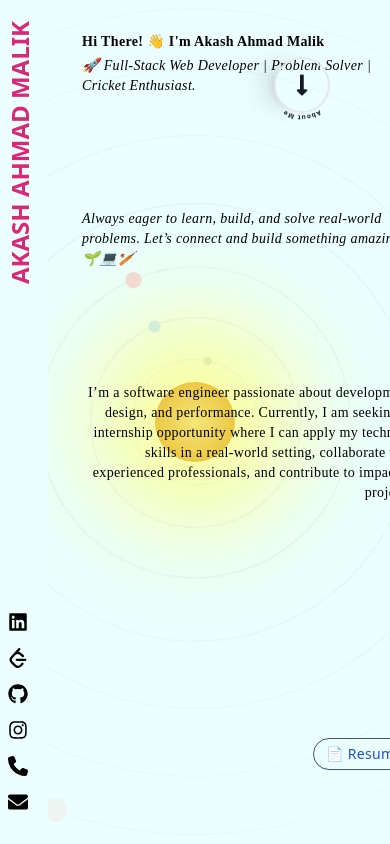
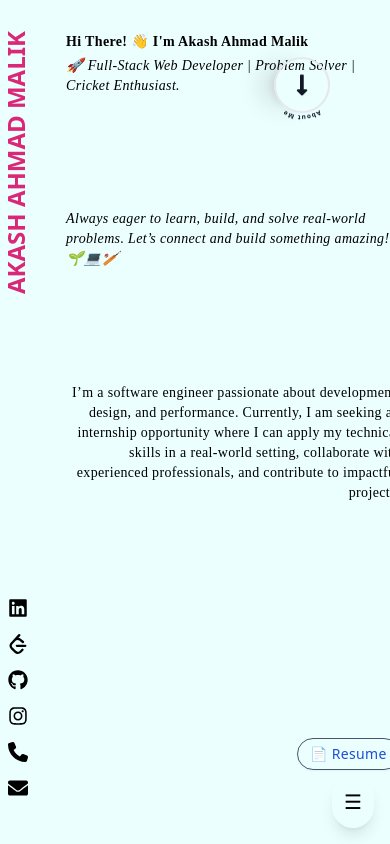
Before and after one commit to mehraan09/akash12, a Next.js app: page / in a window 390 px wide. Built offline with nearby package versions, Linux system fonts and the light colour scheme; a web font is replaced by a local one.

Commit message:
hamburgi

```diff
--- a/app/layout.tsx
+++ b/app/layout.tsx
@@ -75,10 +75,10 @@ export default function RootLayout({
         <div className="overflow-auto md:overflow-visible bg-[#ebfffe] z-[40]">
         <div className="fixed inset-0 z-0"><PlanetOrbit></PlanetOrbit></div>
 
-        <div className="fixed md:top-[1.7vh] md:left-[1vw] md:h-[96.6dvh] h-[100dvh] md:w-[6rem] w-[3rem] md:border rounded-lg dark:border-white border-black  bg-[#ebfffe] z-[100]">
+        <div className="fixed top-[1.7vh] md:left-4 h-[96.6dvh] md:w-[6rem] w-[2.5rem] md:border rounded-lg dark:border-white border-black  bg-[#ebfffe] z-[100]">
           <Me/></div>
 
-          <div className="ml-[4rem] md:ml-[7.8rem] h-[100dvh] flex z-40 ">
+          <div className="ml-[3rem] md:ml-[7.8rem] h-[100dvh] flex z-40 ">
             <NavBar />
             <div className={`flex-grow z-20`}>{children}</div>
             <div className="md:flex hidden z-30">
--- a/components/mainpage/bg.tsx
+++ b/components/mainpage/bg.tsx
@@ -13,7 +13,7 @@ const planetData = [
 
 const PlanetOrbit = () => {
   return (
-<div className="absolute inset-0 flex items-center justify-center overflow-hidden pointer-events-none z-0 opacity-80">
+<div className="absolute inset-0 hidden md:flex items-center justify-center overflow-hidden pointer-events-none z-0 opacity-80">
   <div className="w-20 h-20 bg-yellow-500 dark:bg-yellow-400 rounded-full absolute z-20
   shadow-[0_0_100px_60px_rgba(255,255,120,0.95)] dark:shadow-[0_0_100px_50px_rgba(255,255,120,0.8)]
   before:content-[''] before:absolute before:inset-0 before:rounded-full
--- a/components/mySelf.tsx
+++ b/components/mySelf.tsx
@@ -5,7 +5,7 @@ export default function Me() {
   return (
     <div className="">
         <Link href={"/"}>
-          <p className="absolute md:left-4 left-2 right-8 top-40 md:top-36 pt-4 -rotate-90 mt-24 whitespace-nowrap text-2xl font-bold text-pink-600 dark:text-white cursor-pointer ">
+          <p className="absolute md:left-4 left-2 right-8 top-40  pt-4 -rotate-90 mt-24 whitespace-nowrap text-2xl font-bold text-pink-600 dark:text-white cursor-pointer ">
             AKASH AHMAD MALIK
           </p>
         </Link>
--- a/components/navs.tsx
+++ b/components/navs.tsx
@@ -2,6 +2,7 @@
 import { usePathname } from 'next/navigation'
 import RightArrow from './rightArrow'
 import Link from 'next/link'
+import { useState } from 'react'
 
 const navs = [
     { nav: "Home", route: "/", color: "bg-red-300" },
@@ -16,9 +17,54 @@ const navs = [
 
 export default function NavBar() {
   const pathname = usePathname()
+  const [isOpen, setIsOpen] = useState(false);
 
   return (
-    <div className="md:m-4 max-h-[100dvh] w-[94.8vw] md:w-[24rem] rounded-lg md:border border-black dark:border-white z-50 transition-colors duration-300">
+    <>
+
+          {/* Mobile hamburger button */}
+      <button
+        onClick={() => setIsOpen(!isOpen)}
+        className={`md:hidden fixed bottom-4 right-4 text-xl p-3 rounded-full shadow-lg z-50`}
+        aria-label="Toggle navigation"
+      >
+     ☰
+      </button>
+
+      {/* Mobile nav */}
+      {isOpen && (
+        <div className="md:hidden fixed bottom-20 right-4 border border-black dark:border-white rounded-lg p-4 w-64 shadow-lg z-40">
+          {navs.map((n, i) => {
+            const isActive = pathname === n.route;
+            return (
+              <Link
+                href={n.route}
+                key={i}
+                onClick={() => setIsOpen(false)} // close menu on click
+              >
+                <div className="flex items-center py-2">
+                  <div
+                    className={`w-5 h-5 flex items-center justify-center mr-3 font-bold text-xs ${n.color} border border-black dark:border-white`}
+                  >
+                    {i + 1}
+                  </div>
+                  <span
+                    className={`font-semibold text-sm ${
+                      isActive
+                        ? 'text-red-500'
+                        : 'text-black dark:text-white hover:text-red-500'
+                    }`}
+                  >
+                    {n.nav}
+                  </span>
+                </div>
+              </Link>
+            );
+          })}
+        </div>
+      )}
+
+       <div className="md:m-4 max-h-[100dvh] w-[94.8vw] md:w-[24rem] rounded-lg md:border border-black dark:border-white z-50 transition-colors duration-300">
       <div className="md:ml-2 mt-4 w-0 md:w-[22vw] gap-2 md:gap-0 md:p-3 text-sm z-0">
         <div className="hidden md:flex flex-col">
           {navs.map((n, i) => (
@@ -46,6 +92,9 @@ export default function NavBar() {
         </div>
       </div>
     </div>
+
+      </>
+
   )
 }
 
```
Also changed, not shown: components/mainpage/twoImgs.tsx (+2 -4 lines).
